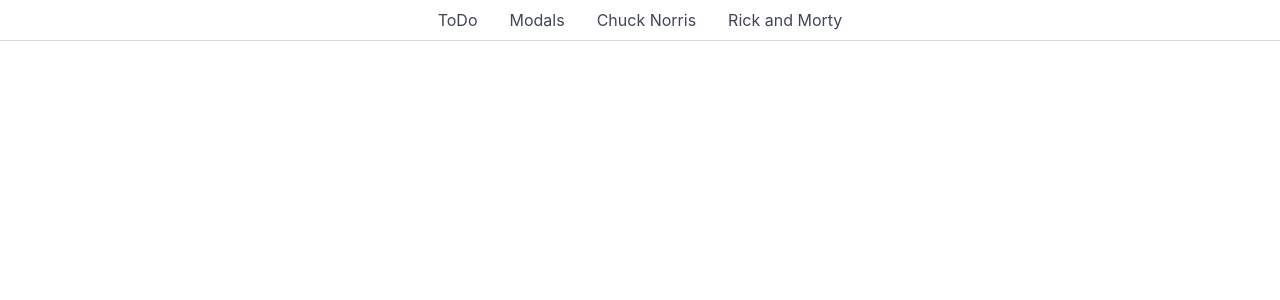
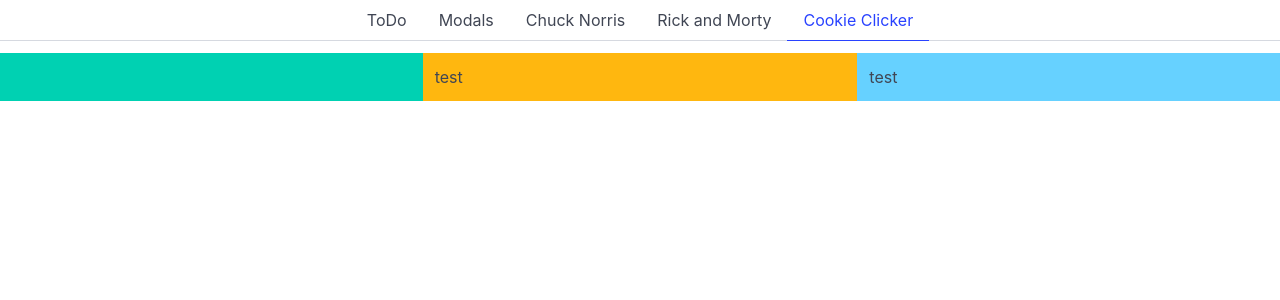
Before and after one commit to KirkeKadarik/learnnode, a Vue app: page /cookieclicker in a window 1280 px wide. Shown: the top 300 px of the page. Built offline with nearby package versions, Linux system fonts and the light colour scheme.

Commit message:
cookie app 1/2

```diff
--- a/src/App.vue
+++ b/src/App.vue
@@ -5,14 +5,23 @@
 </script>
 
 <template>
- <RouterTabs></RouterTabs>
- <div class="container mt-3">
-<div class= "content">
+    <RouterTabs></RouterTabs>
 
-</div>
- </div>
-<Suspense>
-    <RouterView></RouterView>
+    <div v-if="$route.meta.noContainer === true" class="content">
+        <Suspense>
+            <RouterView></RouterView>
 
-    </Suspense>
+        </Suspense>
+    </div>
+
+
+    <div v-else class="container mt-3">
+        <div class="content">
+            <Suspense>
+                <RouterView></RouterView>
+            </Suspense>
+        </div>
+    </div>
+
+
 </template>
--- a/src/index.js
+++ b/src/index.js
@@ -10,11 +10,13 @@
 import ToDo from './pages/ToDo.vue';
 import ChuckNorris from './pages/ChuckNorris.vue';
 import RickAndMorty from './pages/RickAndMorty.vue';
+import CookieClicker from './pages/CookieClicker.vue';
 const routes = [
   { path: '/', component: ToDo, name: 'ToDo' },
   { path: '/modals', component: Modals, name: 'Modals' },
   { path: '/chuck', component: ChuckNorris, name: 'Chuck Norris' },
   { path: '/rickandmorty', component: RickAndMorty, name: 'Rick and Morty' },
+  { path: '/cookieclicker', component: CookieClicker, name: 'Cookie Clicker', meta: {noContainer: true} },
 ];
 
 export const router = createRouter({
--- /dev/null
+++ b/src/pages/CookieClicker.vue
@@ -0,0 +1,17 @@
+<script setup>
+
+</script>
+
+<template>
+    <div class="columns">
+        <div class="column has-background-primary">
+
+        </div>
+        <div class="column has-background-warning">
+            test
+        </div>
+        <div class="column has-background-info">
+            test
+        </div>
+    </div>
+</template>
```
